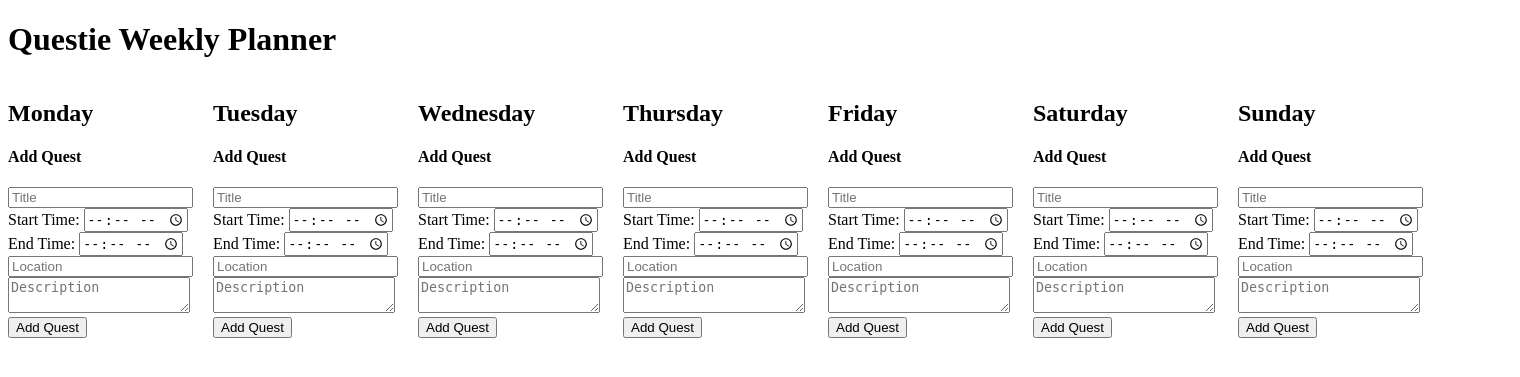
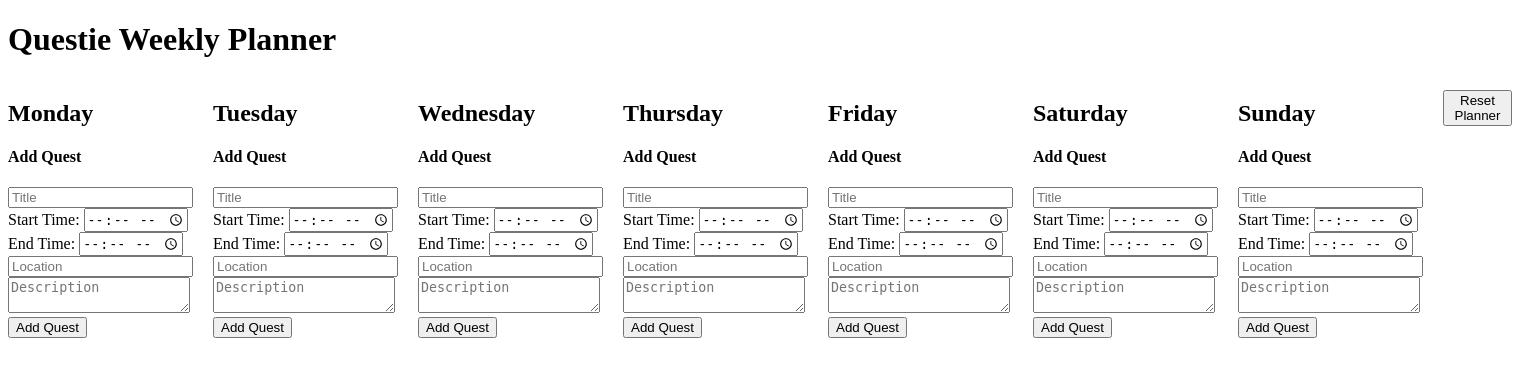
Before and after one commit to mads546n/questie, a Flask app: page / in a window 1520 px wide. Shown: the top 377 px of the page. Run offline with Flask 3, Linux system fonts and the light colour scheme.

Commit message:
First iteration of save-&-load

```diff
--- /dev/null
+++ b/data.json
@@ -0,0 +1,12 @@
+{
+    "Monday": [],
+    "Tuesday": [],
+    "Wednesday": [],
+    "Thursday": [],
+    "Friday": [],
+    "Saturday": [],
+    "Sunday": [],
+    "metadata": {
+        "completed_quests_count": 0
+    }
+}
--- a/main.py
+++ b/main.py
@@ -1,22 +1,58 @@
+import os
 from datetime import datetime
+import json
 
 from flask import Flask, render_template, request, redirect, url_for, flash
 
-app = Flask(__name__)
+app = Flask(__name__, template_folder='templates')
+print("Flask is looking for templates in:", app.template_folder)
 app.secret_key = 'hemmelig'
+
+
+def load_data():
+    global weekly_planner
+    try:
+        if os.path.exists("data.json"):
+            with open("data.json", 'r') as file:
+                weekly_planner = json.load(file)
+        else:
+            reset_planner()
+
+    except json.JSONDecodeError as e:
+        print(f"Error decoding JSON: {e}")
+        reset_planner()
+
+    except Exception as e:
+        print(f"Unexpected error loading data: {e}")
+        reset_planner()
+
+
+def save_data():
+    global weekly_planner
+    try:
+        with open('data.json', 'w') as file:
+            json.dump(weekly_planner, file, indent=4)
+    except Exception as e:
+        print(f"Error saving data: {e}")
+
+
+def reset_planner():
+    global weekly_planner
+    weekly_planner = {
+        "Monday": [],
+        "Tuesday": [],
+        "Wednesday": [],
+        "Thursday": [],
+        "Friday": [],
+        "Saturday": [],
+        "Sunday": [],
+        "metadata": {"completed_quests_count": 0}
+    }
+
+load_data()
 
 # (very) early data structure for Questie's weekly planner.
 # Dictionary format: {'day': [list_of_quests]}
-
-weekly_planner = {
-    "Monday": [],
-    "Tuesday": [],
-    "Wednesday": [],
-    "Thursday": [],
-    "Friday": [],
-    "Saturday": [],
-    "Sunday": []
-}
 
 
 # Home page displaying a single weekly planner
@@ -28,53 +64,70 @@ def home():
 # Route to add a new quest
 @app.route('/add_quest/<day>', methods=['POST'])
 def add_quest(day):
-    title = request.form.get('title')
-    start_time = request.form.get('start_time')
-    end_time = request.form.get('end_time')
-    location = request.form.get('location')
-    description = request.form.get('description')
+    try:
+        if day not in weekly_planner or day == "metadata":
+            flash("Invalid day specified!")
+            return redirect(url_for('home'))
 
-    # Server-side validation of required fields
-    if not title or not start_time or not end_time:
-        flash('Title, start time, and end time are required!')
+        title = request.form.get('title', '').strip()
+        start_time = request.form.get('start_time', '').strip()
+        end_time = request.form.get('end_time', '').strip()
+        location = request.form.get('location', '').strip()
+        description = request.form.get('description', '').strip()
+
+        # Server-side validation of required fields
+        if not title or not start_time or not end_time:
+            flash('Title, start time, and end time are required!')
+            return redirect(url_for('home'))
+
+        # Validate time-format
+        try:
+            start_dt = datetime.strptime(start_time, '%H:%M')
+            end_dt = datetime.strptime(end_time, '%H:%M')
+        except ValueError:
+            flash('Invalid time format!')
+            return redirect(url_for('home'))
+
+        # Time-input validation
+        if start_time >= end_time:
+            flash('End time must be after start time.')
+            return redirect(url_for('home'))
+
+        # Quest structure definition
+        quest = {
+            "title": title,
+            "start_time": start_time,
+            "end_time": end_time,
+            "location": location,
+            "description": description,
+            "completed": False
+        }
+
+        weekly_planner[day].append(quest)
+
+        save_data()
+
+        flash('Quest added successfully!')
         return redirect(url_for('home'))
 
-    # Validate time-format
-    try:
-        start_dt = datetime.strptime(start_time, '%H:%M')
-        end_dt = datetime.strptime(end_time, '%H:%M')
-    except ValueError:
-        flash('Invalid time format!')
+    except Exception as e:
+        flash(f"An error occured: {e}")
         return redirect(url_for('home'))
-
-    # Time-input validation
-    if start_time >= end_time:
-        flash('End time must be after start time.')
-        return redirect(url_for('home'))
-
-    # Quest structure definition
-    quest = {
-        "title": title,
-        "start_time": start_time,
-        "end_time": end_time,
-        "location": location,
-        "description": description,
-        "completed": False
-    }
-
-    weekly_planner[day].append(quest)
-    flash('Quest added successfully!')
-    return redirect(url_for('home'))
 
 
 # Route to mark a quest as "completed"
 @app.route('/complete_quest/<day>/<int:quest_index>', methods=['POST'])
 def complete_quest(day, quest_index):
-    if 0 <= quest_index < len(weekly_planner[day]):
-        weekly_planner[day][quest_index]['completed'] = True
-        flash('Quest marked as completed!')
-    else:
-        flash('Invalid quest index!')
+    try:
+        if 0 <= quest_index < len(weekly_planner[day]):
+            weekly_planner[day][quest_index]['completed'] = True
+            weekly_planner["metadata"]["completed_quests_count"] += 1
+            save_data()
+            flash('Quest marked as completed!')
+        else:
+            flash('Invalid quest index!')
+    except Exception as e:
+        flash(f"An error occurred: {e}")
     return redirect(url_for('home'))
 
 
@@ -84,6 +137,7 @@ def delete_quest(day, quest_index):
         if 0 <= quest_index < len(weekly_planner[day]):
             del weekly_planner[day][quest_index]
             flash('Quest was deleted successfully!')
+            save_data()
         else:
             flash('Invalid quest index!')
     except Exception as e:
@@ -91,5 +145,13 @@ def delete_quest(day, quest_index):
     return redirect(url_for('home'))
 
 
+@app.route('/reset', methods=['POST'])
+def reset():
+    reset_planner()
+    save_data()
+    flash("Reset was successful!")
+    return redirect(url_for('home'))
+
+
 if __name__ == '__main__':
     app.run(debug=True)
--- a/templates/index.html
+++ b/templates/index.html
@@ -18,6 +18,7 @@
     {% endwith %}
     <div style="display: flex; gap: 20px">
         {% for day, quests in planner.items() %}
+        {% if day != "metadata" %}
         <div>
         <h2>{{ day }}</h2>
         <ul>
@@ -33,7 +34,7 @@
                     </form>
                 {% endif %}
                 <form action="{{ url_for('delete_quest', day=day, quest_index=loop.index0) }}" method="post" style="display:inline;">
-                    <button type="submit" onclick="return confirm('Are you sure you want to delete this quest)';">Delete</button>
+                    <button type="submit" onclick="return confirm('Are you sure you want to delete this quest)')">Delete</button>
                 </form>
             </li>
             {% endfor %}
@@ -58,7 +59,11 @@
             <button type="submit">Add Quest</button>
         </form>
     </div>
+        {% endif %}
     {% endfor %}
+        <form action="{{ url_for('reset') }} " method="post" style="margin-top: 10px;">
+            <button type="submit" onclick="return confirm('Are you sure you want to reset all data??')">Reset Planner</button>
+        </form>
 </div>
 </body>
 </html>
```
